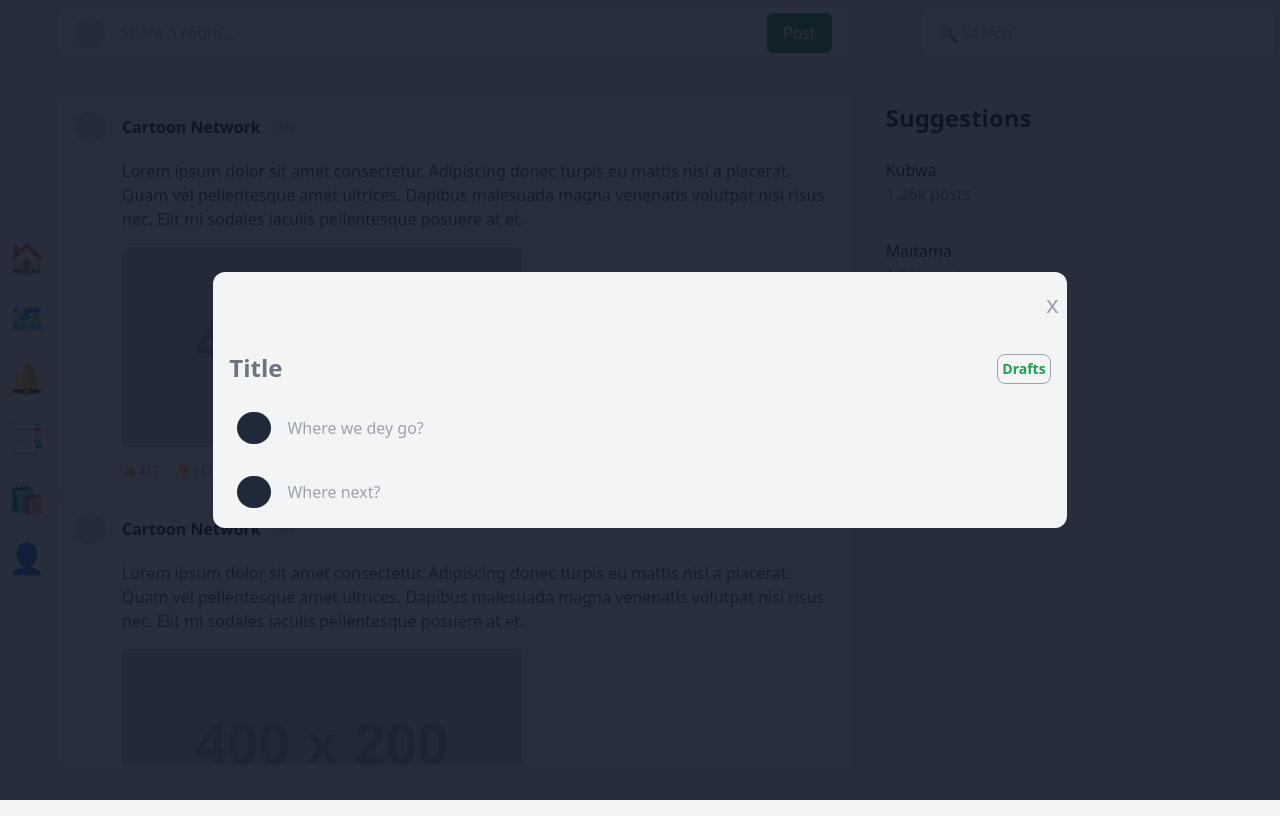
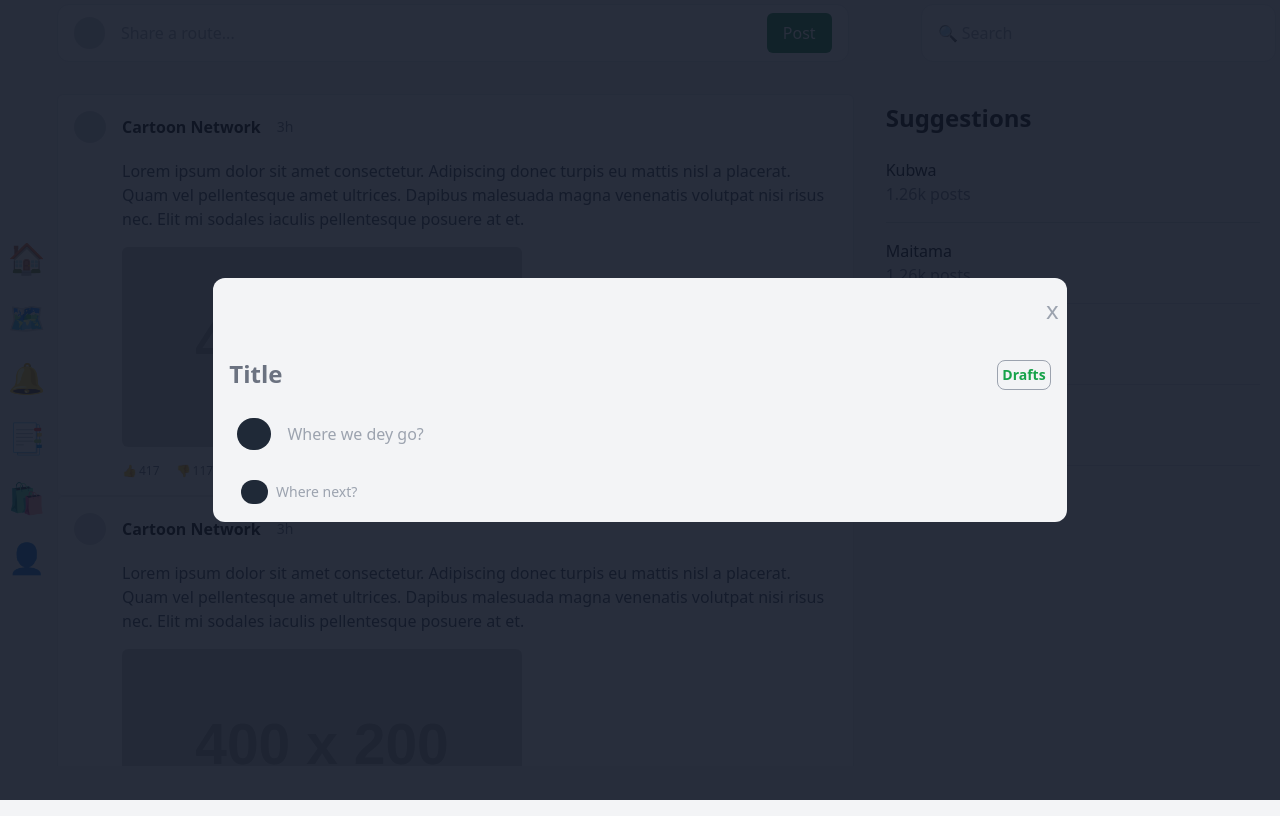
Before and after one commit to Sotonye0808/along-app, a Next.js app: page / in a window 1280 px wide. Built offline with nearby package versions, Linux system fonts and the light colour scheme.

Commit message:
minor changes
Co-authored-by: Sotonye0808 <sotydagz@gmail.com>
Co-authored-by: Sotonye Dagogo <sotydagz@gmail.com>

```diff
--- a/app/components/Dashboard/ShareRoute.tsx
+++ b/app/components/Dashboard/ShareRoute.tsx
@@ -58,11 +58,11 @@ const ShareRoute = () => {
               />
             </div>
             <div className="flex items-center">
-              <div className="w-9 h-8 rounded-full bg-gray-800 ml-2"></div>
+              <div className="w-7 h-6 rounded-full bg-gray-800 ml-3"></div>
               <input
                 type="text"
                 placeholder="Where next?"
-                className="rounded-lg py-2 px-4 w-full bg-transparent focus:outline-none focus:border-r focus:border-y focus:border-green-500"
+                className="rounded-lg py-1 px-2 text-sm w-full bg-transparent focus:outline-none focus:border-r focus:border-y focus:border-green-500"
               />
             </div>
           </form>
```
